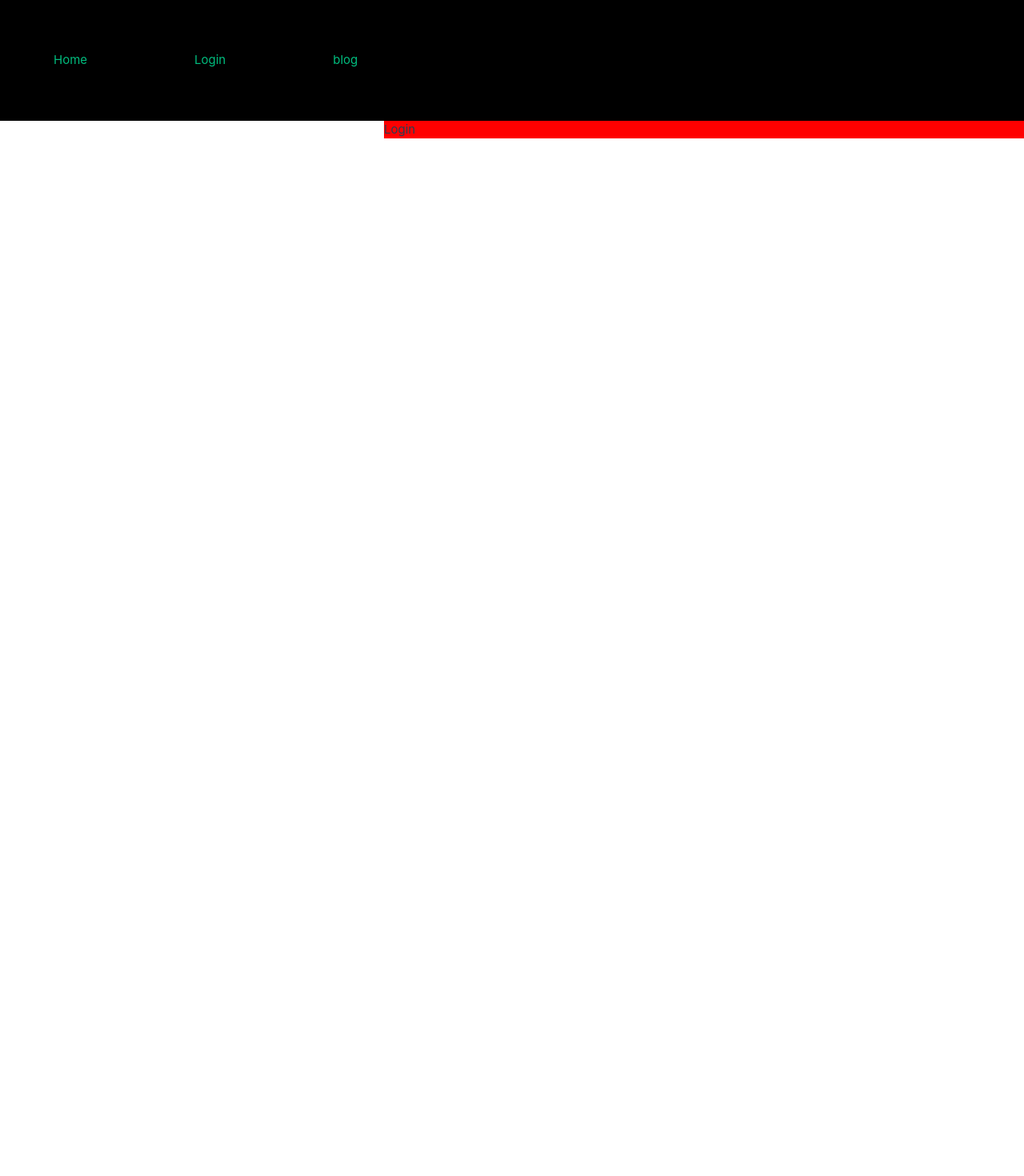
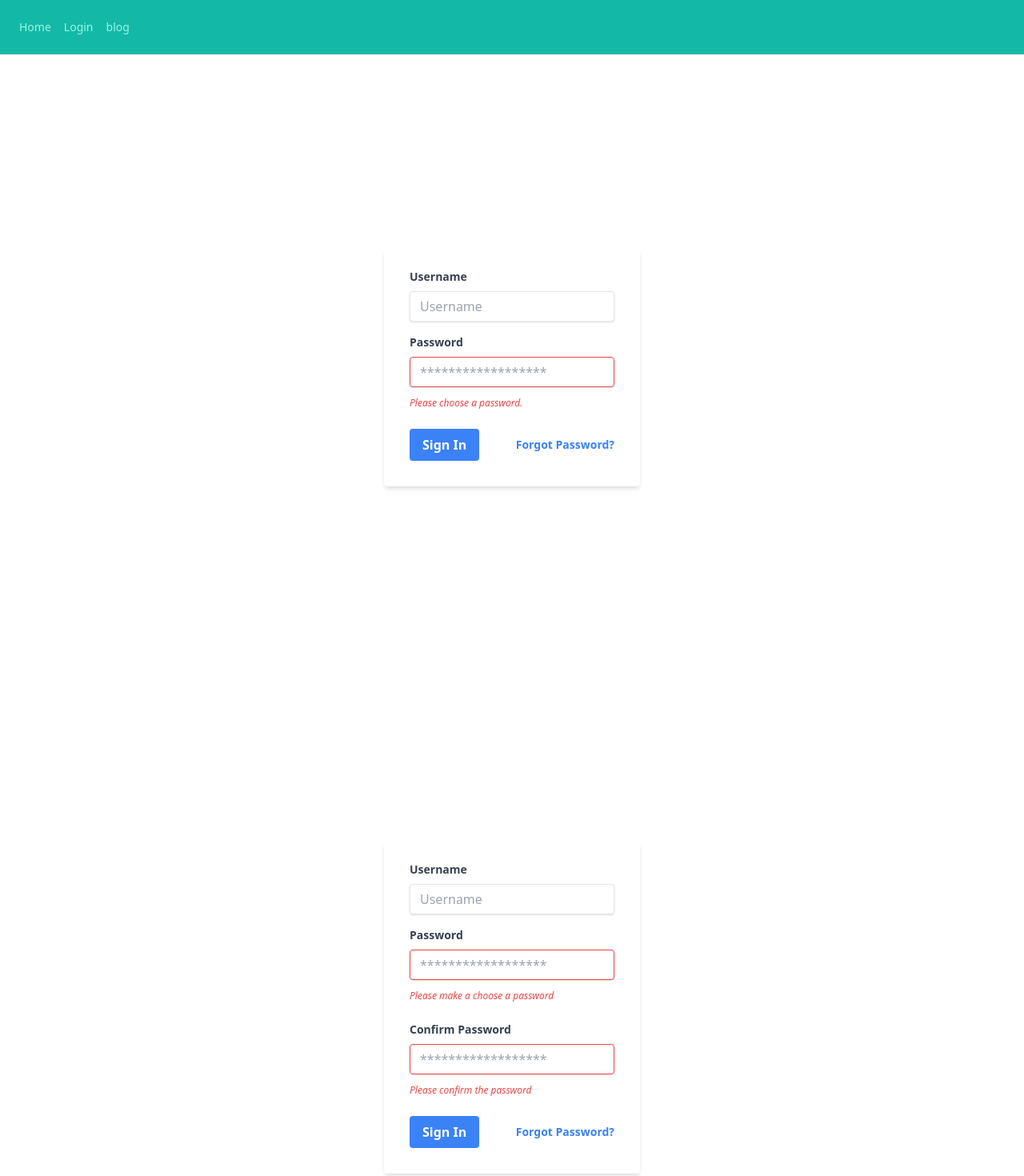
Before and after one commit to mohammedalsomali/blog-Post---vue, a Vue app: page /Login in a window 1280 px wide. Shown: the top 1470 px of the page at 80% size. Before the commit the page ends 800 px from the top, so only its background shows below. Built offline with nearby package versions, Linux system fonts and the light colour scheme.

Commit message:
adding the login and sign up page ui components

```diff
--- a/src/App.vue
+++ b/src/App.vue
@@ -1,44 +1,16 @@
 <script setup>
+import Navbar from '@/components/Navbar.vue';
 
 </script>
 
 <template>
-    <div id="pageContainer">
-        <nav>
-            <ul>
-                <li>
-                    <router-link :to="{ name: 'home' }"> Home </router-link>
-                </li>
-                <li>
-                    <router-link :to="{ name: 'login' }"> Login </router-link>
-                </li>
-                <li>
-                    <router-link :to="{ name: 'Blog' }"> blog </router-link>
-                </li>
-            </ul>
-        </nav>
-    </div>
+  <div class="h-screen w-screen flex-col">
+
+    <Navbar/>
+
     <router-View />
 
+  </div>
+
+
 </template>
-
-<style scoped>
-
-nav {
-    background-color: black;
-    width: 100%;
-    height: 10%;
-
-}
-
-ul {
-    display: flex;
-    flex-direction: row;
-
-}
-
-li {
-    padding: 5%;
-    list-style-type: none;
-}
-</style>
--- a/src/assets/base.css
+++ /dev/null
@@ -1,90 +0,0 @@
-@tailwind base;
-@tailwind components;
-@tailwind utilities;
-
-/* color palette from <https://github.com/vuejs/theme> */
-:root {
-  --vt-c-white: #ffffff;
-  --vt-c-white-soft: #f8f8f8;
-  --vt-c-white-mute: #f2f2f2;
-
-  --vt-c-black: #181818;
-  --vt-c-black-soft: #222222;
-  --vt-c-black-mute: #282828;
-
-  --vt-c-indigo: #2c3e50;
-
-  --vt-c-divider-light-1: rgba(60, 60, 60, 0.29);
-  --vt-c-divider-light-2: rgba(60, 60, 60, 0.12);
-  --vt-c-divider-dark-1: rgba(84, 84, 84, 0.65);
-  --vt-c-divider-dark-2: rgba(84, 84, 84, 0.48);
-
-  --vt-c-text-light-1: var(--vt-c-indigo);
-  --vt-c-text-light-2: rgba(60, 60, 60, 0.66);
-  --vt-c-text-dark-1: var(--vt-c-white);
-  --vt-c-text-dark-2: rgba(235, 235, 235, 0.64);
-}
-
-/* semantic color variables for this project */
-:root {
-  --color-background: var(--vt-c-white);
-  --color-background-soft: var(--vt-c-white-soft);
-  --color-background-mute: var(--vt-c-white-mute);
-
-  --color-border: var(--vt-c-divider-light-2);
-  --color-border-hover: var(--vt-c-divider-light-1);
-
-  --color-heading: var(--vt-c-text-light-1);
-  --color-text: var(--vt-c-text-light-1);
-
-  /* --section-gap: 160px; */
-}
-
-@media (prefers-color-scheme: dark) {
-  :root {
-    --color-background: var(--vt-c-black);
-    --color-background-soft: var(--vt-c-black-soft);
-    --color-background-mute: var(--vt-c-black-mute);
-
-    --color-border: var(--vt-c-divider-dark-2);
-    --color-border-hover: var(--vt-c-divider-dark-1);
-
-    --color-heading: var(--vt-c-text-dark-1);
-    --color-text: var(--vt-c-text-dark-2);
-  }
-}
-
-*,
-*::before,
-*::after {
-  box-sizing: border-box;
-  margin: 0;
-  font-weight: normal;
-}
-
-body {
-  min-height: 100vh;
-  color: var(--color-text);
-  background: var(--color-background);
-  transition:
-    color 0.5s,
-    background-color 0.5s;
-  line-height: 1.6;
-  font-family:
-    Inter,
-    -apple-system,
-    BlinkMacSystemFont,
-    'Segoe UI',
-    Roboto,
-    Oxygen,
-    Ubuntu,
-    Cantarell,
-    'Fira Sans',
-    'Droid Sans',
-    'Helvetica Neue',
-    sans-serif;
-  font-size: 15px;
-  text-rendering: optimizeLegibility;
-  -webkit-font-smoothing: antialiased;
-  -moz-osx-font-smoothing: grayscale;
-}
--- a/src/assets/main.css
+++ b/src/assets/main.css
@@ -1,23 +1,3 @@
-@import './base.css';
 @tailwind base;
 @tailwind components;
 @tailwind utilities;
-#app {
-  max-width: 1280px;
-  margin: 0 auto;
-  font-weight: normal;
-}
-
-a,
-.green {
-  text-decoration: none;
-  color: hsla(160, 100%, 37%, 1);
-  transition: 0.4s;
-  padding: 3px;
-}
-
-@media (hover: hover) {
-  a:hover {
-    background-color: hsla(160, 100%, 37%, 0.2);
-  }
-}
--- a/src/components/Blog.vue
+++ b/src/components/Blog.vue
@@ -15,10 +15,10 @@ const postBlog = () => {
 </script>
 
 <template>
-    <div class="blogContainer">
-        <form @submit.prevent="postBlog">
-            <input type="text" class="blogSubject" v-model="blogSubject">
-            <textarea name="blogBody" maxlength="255" v-model="blogBody">
+    <div class="container h-lvh">
+        <form @submit.prevent="postBlog" class="flex flex-col w-1/2 h-2">
+            <input type="text" class="rounded-md" v-model="blogSubject">
+            <textarea class="resize-none rounded-md" maxlength="255" v-model="blogBody">
 
             </textarea>
             <input type="submit">
@@ -30,13 +30,5 @@ const postBlog = () => {
 
 
 <style scoped>
-form {
-    height: 300px;
-    display: grid;
-    grid-template-columns: auto;
-}
-textarea{
-    background-color: aqua;
-    height: 255px;
-}
+
 </style>
--- /dev/null
+++ b/src/components/Login.vue
@@ -0,0 +1,37 @@
+<script setup>
+
+</script>
+
+<template>
+  <div class="h-full w-full flex flex-col items-center justify-center">
+    <form class="bg-white shadow-md max-w-xs rounded px-8 pt-6 pb-8 mb-4">
+      <div class="mb-4">
+        <label class="block text-gray-700 text-sm font-bold mb-2" for="username">
+          Username
+        </label>
+        <input
+          class="shadow appearance-none border rounded w-full py-2 px-3 text-gray-700 leading-tight focus:outline-none focus:shadow-outline"
+          id="username" type="text" placeholder="Username">
+      </div>
+      <div class="mb-6">
+        <label class="block text-gray-700 text-sm font-bold mb-2" for="password">
+          Password
+        </label>
+        <input
+          class="shadow appearance-none border border-red-500 rounded w-full py-2 px-3 text-gray-700 mb-3 leading-tight focus:outline-none focus:shadow-outline"
+          id="password" type="password" placeholder="******************">
+        <p class="text-red-500 text-xs italic">Please choose a password.</p>
+      </div>
+      <div class="flex items-center justify-between">
+        <button
+          class="bg-blue-500 hover:bg-blue-700 text-white font-bold py-2 px-4 rounded focus:outline-none focus:shadow-outline"
+          type="button">
+          Sign In
+        </button>
+        <a class="inline-block align-baseline font-bold text-sm text-blue-500 hover:text-blue-800" href="#">
+          Forgot Password?
+        </a>
+      </div>
+    </form>
+  </div>
+</template>
--- /dev/null
+++ b/src/components/Navbar.vue
@@ -0,0 +1,21 @@
+<script setup>
+
+</script>
+<template>
+    <nav class="flex items-center justify-between flex-wrap bg-teal-500 p-6">
+        <div class="flex text-sm lg:flex-grow">
+          <a class="block mt-4 lg:inline-block lg:mt-0 text-teal-200 mr-4">
+            <router-link :to="{ name: 'home' }"> Home </router-link>
+          </a>
+          <a class="block mt-4 lg:inline-block lg:mt-0 text-teal-200 hover:text-white mr-4">
+            <router-link :to="{ name: 'login' }"> Login
+            </router-link>
+          </a>
+          <a class="block mt-4 lg:inline-block lg:mt-0 text-teal-200 hover:text-white">
+            <router-link :to="{ name: 'Blog' }"> blog </router-link>
+          </a>
+        </div>
+        <div>
+      </div>
+    </nav>
+</template>
--- /dev/null
+++ b/src/components/SignUp.vue
@@ -0,0 +1,45 @@
+<script setup>
+</script>
+
+<template>
+    <div class="h-full w-full flex flex-col items-center justify-center">
+    <form class="bg-white shadow-md max-w-xs rounded px-8 pt-6 pb-8 mb-4">
+      <div class="mb-4">
+        <label class="block text-gray-700 text-sm font-bold mb-2" for="username">
+          Username
+        </label>
+        <input
+          class="shadow appearance-none border rounded w-full py-2 px-3 text-gray-700 leading-tight focus:outline-none focus:shadow-outline"
+          id="username" type="text" placeholder="Username">
+      </div>
+      <div class="mb-6">
+        <label class="block text-gray-700 text-sm font-bold mb-2" for="password">
+          Password
+        </label>
+        <input
+          class="shadow appearance-none border border-red-500 rounded w-full py-2 px-3 text-gray-700 mb-3 leading-tight focus:outline-none focus:shadow-outline"
+          id="password" type="password" placeholder="******************">
+        <p class="text-red-500 text-xs italic">Please make a choose a password</p>
+      </div>
+      <div class="mb-6">
+        <label class="block text-gray-700 text-sm font-bold mb-2" for="password">
+          Confirm Password
+        </label>
+        <input
+          class="shadow appearance-none border border-red-500 rounded w-full py-2 px-3 text-gray-700 mb-3 leading-tight focus:outline-none focus:shadow-outline"
+          id="password" type="password" placeholder="******************">
+        <p class="text-red-500 text-xs italic">Please confirm the password</p>
+      </div>
+      <div class="flex items-center justify-between">
+        <button
+          class="bg-blue-500 hover:bg-blue-700 text-white font-bold py-2 px-4 rounded focus:outline-none focus:shadow-outline"
+          type="button">
+          Sign In
+        </button>
+        <a class="inline-block align-baseline font-bold text-sm text-blue-500 hover:text-blue-800" href="#">
+          Forgot Password?
+        </a>
+      </div>
+    </form>
+  </div>
+</template>
--- a/src/router/index.js
+++ b/src/router/index.js
@@ -14,14 +14,6 @@ const router = createRouter({
       component: HomeView
     },
     {
-      path: '/about',
-      name: 'about',
-      // route level code-splitting
-      // this generates a separate chunk (About.[hash].js) for this route
-      // which is lazy-loaded when the route is visited.
-      component: () => import('../views/AboutView.vue')
-    },
-    {
       path: '/Login',
       name: 'login',
       component: Login
--- a/src/views/AboutView.vue
+++ /dev/null
@@ -1,13 +0,0 @@
-<script setup lang="ts">
-
-</script>
-
-<template>
-  <div class="about">
-
-  </div>
-</template>
-
-<style>
-
-</style>
--- a/src/views/Login.vue
+++ b/src/views/Login.vue
@@ -1,20 +1,13 @@
 <script setup>
 import { ref } from 'vue'
+import login from '../components/Login.vue'
+import SignUp from '../components/SignUp.vue'
 
-const redon  = ref('red');
-const addBlog = () => {
-  console.log('1');
-  redon.value = 'yellow';
-  console.log(redon);
-}
+
 </script>
 
 <template>
-  <main>
-      <form @submit.prevent="addBlog" :style="{ 'background-color': redon }">
-            <input type="text" required>
-            <input type="text" required>
-            <input type="submit" value="Login">
-      </form>
-  </main>
+
+  <login />
+  <SignUp />
 </template>
--- a/tailwind.config.js
+++ b/tailwind.config.js
@@ -1,6 +1,6 @@
 /** @type {import('tailwindcss').Config} */
 export default {
-  content: [],
+  content: ['./index.html', './src/**/*.{vue,js,ts,jsx,tsx}'],
   theme: {
     extend: {},
   },
```
